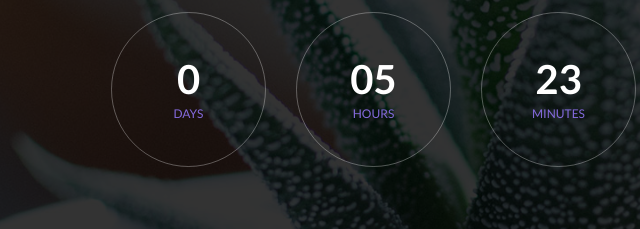
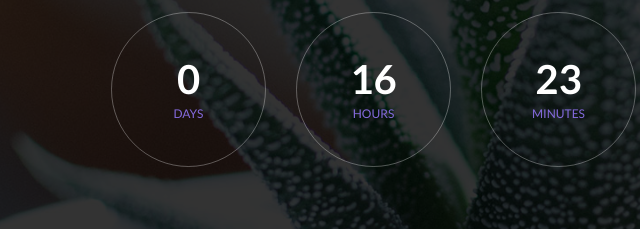
Before and after one commit to aneesmuhammad/codenroot.github.io, a plain HTML site: page index.html in a window 1280 px wide. Shown: the part 363-592 px from the top of the page, 174-814 px from the left. Drawn offline with Linux system fonts and the light colour scheme.

Commit message:
time chnage

```diff
--- a/index.html
+++ b/index.html
@@ -86,7 +86,7 @@
 			endtimeYear: 2024,
 			endtimeMonth: 9,
 			endtimeDate: 23,
-			endtimeHours: 12,
+			endtimeHours: 23,
 			endtimeMinutes: 0,
 			endtimeSeconds: 0,
 			timeZone: " Asia/Kolkata"
```
